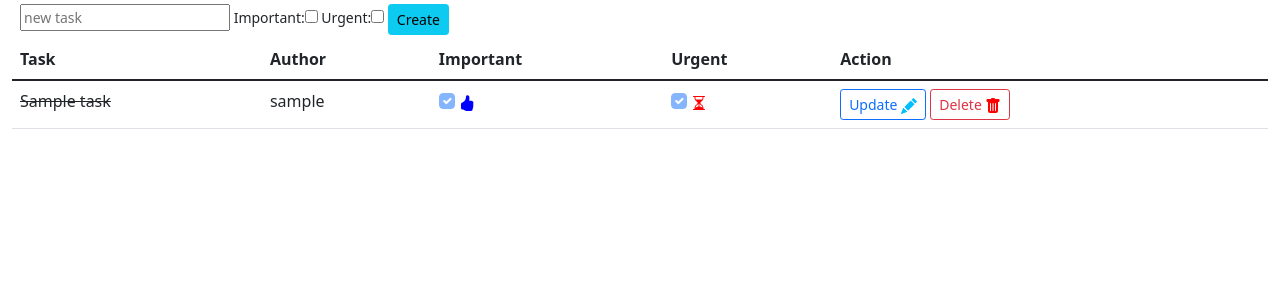
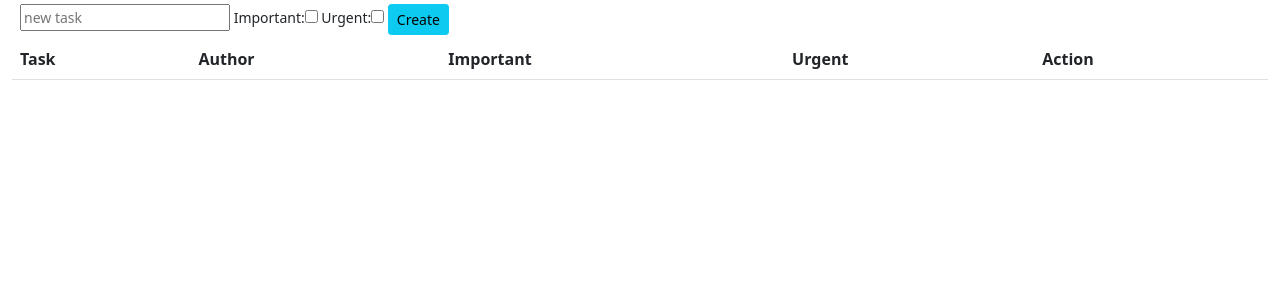
Before and after one commit to greg-latuszek/django_eisenhowermatrix, a Django app: page /?view=table in a window 1280 px wide. Shown: the part 68-368 px from the top of the page. Run offline with Django 4.2, Linux system fonts and the light colour scheme; tables that the repository leaves empty hold one stand-in row (values such as "Sample post"); lists and menus that the app fills with data are empty.

Commit message:
only superuser may see all tasks of others - needs table view

```diff
--- a/tasks/templates/tasks/list.html
+++ b/tasks/templates/tasks/list.html
@@ -27,7 +27,8 @@
         <tbody>
 
             {% for task in tasks %}
-            {% if user.is_authenticated and user.username == task.author.username or not user.is_authenticated %}
+            {% if user.is_authenticated %}
+            {% if user.username == task.author.username or user.is_superuser %}
             <tr>
                 <td>
                     {% if task.completed == True %}
@@ -77,6 +78,7 @@
                 </td>
             </tr>
             {% endif %}
+            {% endif %}
             {% endfor %}
 
         </tbody>
@@ -85,7 +87,8 @@
     {% elif view == "compact" %}
 
     {% for task in tasks %}
-    {% if user.is_authenticated and user.username == task.author.username or not user.is_authenticated %}
+    {% if user.is_authenticated %}
+    {% if user.username == task.author.username %}
     <div>
         <a class="btn btn-sm btn-outline-primary" href="{% url 'update_task' task.id %}">
             <svg xmlns="http://www.w3.org/2000/svg" width="16" height="16" fill="deepskyblue" class="bi bi-pencil-fill" viewBox="0 0 16 16">
@@ -125,6 +128,7 @@
 
     </div>
     {% endif %}
+    {% endif %}
     {% endfor %}
 
     {% elif view == "matrix" %}
@@ -132,7 +136,8 @@
         <div class="row row-cols-2">
             <div class="col bg-danger    text-dark"  class="important-urgent">important and urgent
                 {% for task in tasks %}
-                {% if user.is_authenticated and user.username == task.author.username or not user.is_authenticated %}
+                {% if user.is_authenticated %}
+                {% if user.username == task.author.username  %}
                 {% if task.important == True and task.urgent == True %}
                 <div class="row">
                     <div>
@@ -155,11 +160,13 @@
                 </div>
                 {% endif %}
                 {% endif %}
+                {% endif %}
                 {% endfor %}
             </div>
             <div class="col bg-success   text-white" class="important-nonurgent"> important but not urgent
                 {% for task in tasks %}
-                {% if user.is_authenticated and user.username == task.author.username or not user.is_authenticated %}
+                {% if user.is_authenticated %}
+                {% if user.username == task.author.username %}
                 {% if task.important == True and task.urgent == False %}
                 <div class="row">
                     <div>
@@ -182,11 +189,13 @@
                 </div>
                 {% endif %}
                 {% endif %}
+                {% endif %}
                 {% endfor %}
             </div>
             <div class="col bg-warning   text-dark"  class="nonimportant-urgent">not important but urgent
                 {% for task in tasks %}
-                {% if user.is_authenticated and user.username == task.author.username or not user.is_authenticated %}
+                {% if user.is_authenticated %}
+                {% if user.username == task.author.username %}
                 {% if task.important == False and task.urgent == True %}
                 <div class="row">
                     <div>
@@ -209,11 +218,13 @@
                 </div>
                 {% endif %}
                 {% endif %}
+                {% endif %}
                 {% endfor %}
             </div>
             <div class="col bg-secondary text-white" class="nonimportant-norurgent">not important nor urgent
                 {% for task in tasks %}
-                {% if user.is_authenticated and user.username == task.author.username or not user.is_authenticated %}
+                {% if user.is_authenticated %}
+                {% if user.username == task.author.username %}
                 {% if task.important == False and task.urgent == False %}
                 <div class="row">
                     <div>
@@ -236,6 +247,7 @@
                 </div>
                 {% endif %}
                 {% endif %}
+                {% endif %}
                 {% endfor %}
             </div>
         </div>
```
